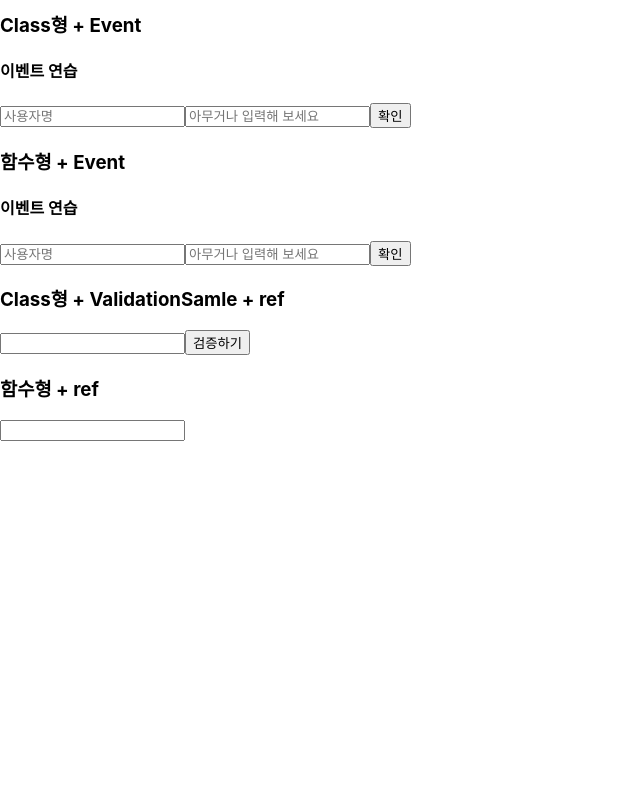
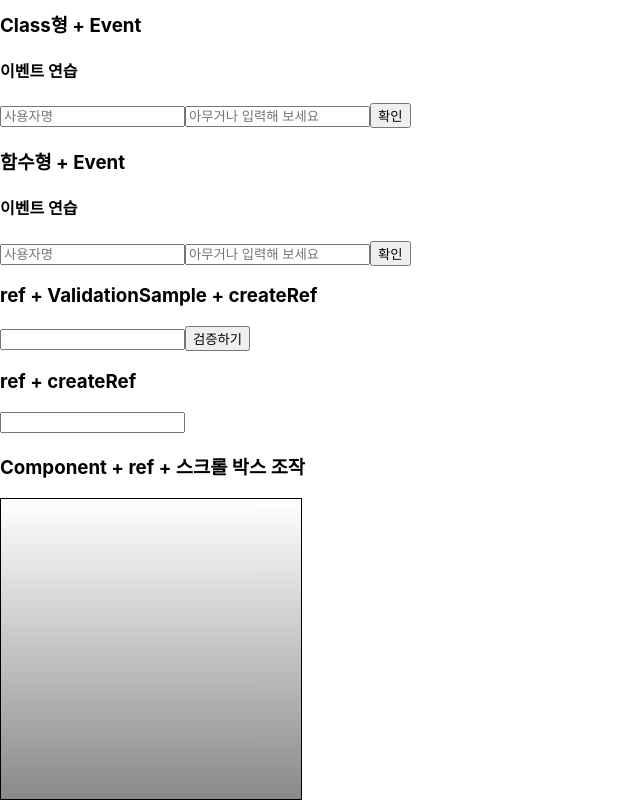
Before and after one commit to th0Kim/react-ezen, a React (Create React App) app in the folder hello-react/: page / in a window 1280 px wide. Shown: the part 587-1387 px from the top of the page, without its empty margins (0-640 px from the left). Before the commit the page ends 1028 px from the top, so only its background shows below. Built offline with nearby package versions, Linux system fonts and the light colour scheme.

Commit message:
컴포넌트의 스크롤 박스 조작하기

```diff
--- a/hello-react/src/App.js
+++ b/hello-react/src/App.js
@@ -9,6 +9,7 @@ import EventPracticeC from './EventPractice_c'; // 이벤트 핸들링
 import EventPractice from './EventPractice'; // 이벤트 핸들링
 import ValidationSampleC from './ValidationSample_c'; // ref 예시
 import RefSample from './RefSample'; // ref 예시
+import ScrollBoxC from './ScrollBox_c'; // Component scroll 접근 ref 예시
 
 const App = () => {
   return (
@@ -38,11 +39,15 @@ const App = () => {
       <EventPractice></EventPractice>
 
 
-      <h3>Class형 + ValidationSamle + ref</h3>
+      <h3>ref + ValidationSample + createRef</h3>
       <ValidationSampleC></ValidationSampleC>
 
-      <h3>함수형 + ref</h3>
+      <h3>ref + createRef</h3>
       <RefSample></RefSample>
+
+
+      <h3>Component + ref + 스크롤 박스 조작</h3>
+      <ScrollBoxC></ScrollBoxC>
     </div>
   );
 }
--- /dev/null
+++ b/hello-react/src/ScrollBox_c.js
@@ -0,0 +1,27 @@
+import React, { Component } from 'react';
+
+class ScrollBox_c extends Component {
+  render() {
+		const style = {
+			border: '1px solid black',
+			height: '300px',
+			width: '300px',
+			overflow: 'auto',
+			position: 'relative',
+		};
+
+		const innerStyle = {
+			width: '100%',
+			height: '650px',
+			background: 'linear-gradient(white, black)',
+		};
+
+    return (
+			<div style={style} ref={(ref) => {this.box = ref}}>
+				<div style={innerStyle}></div>
+			</div>
+		);
+  }
+}
+
+export default ScrollBox_c;
```
Also changed, not shown: 1 other file (tests, documents, lock files or other folders).
